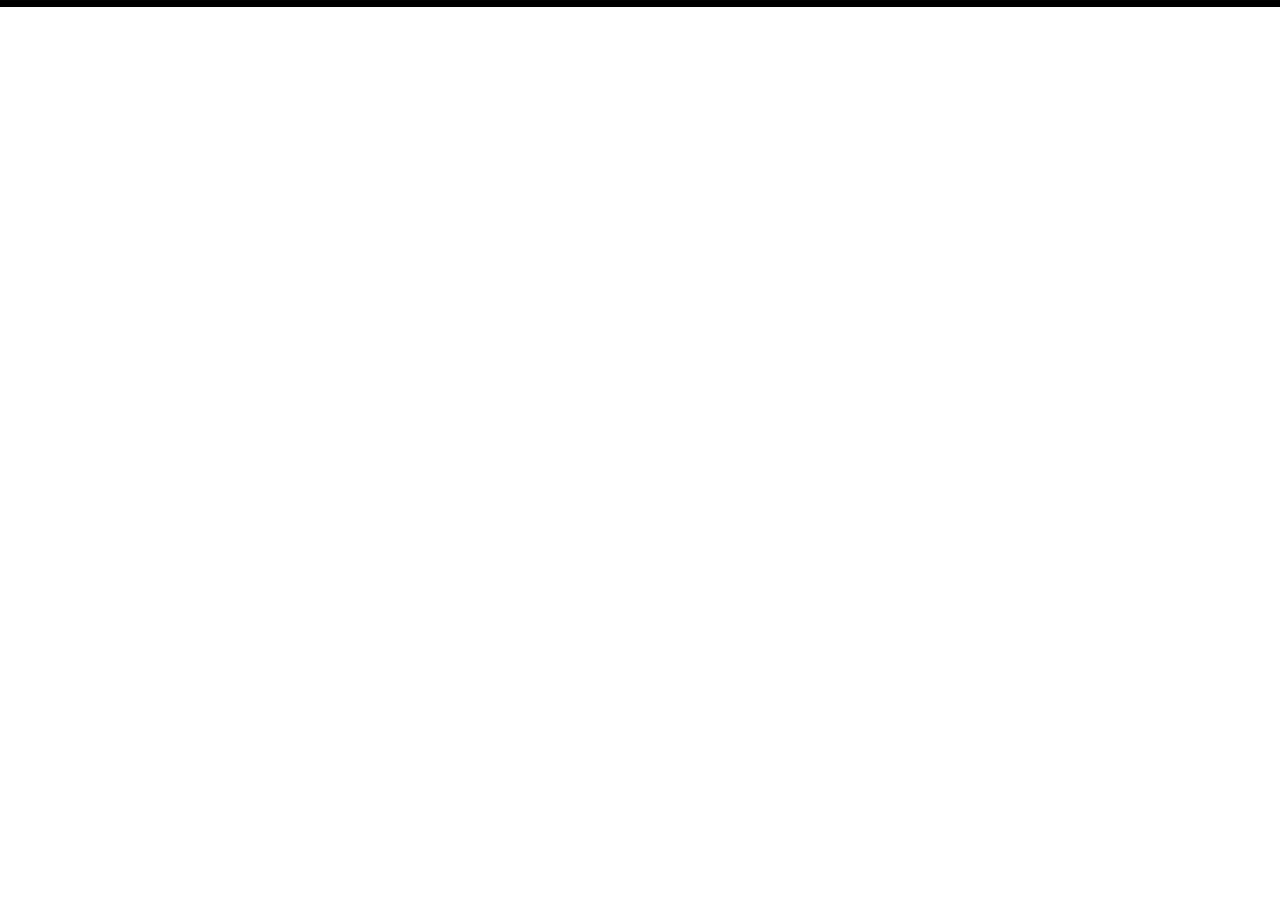
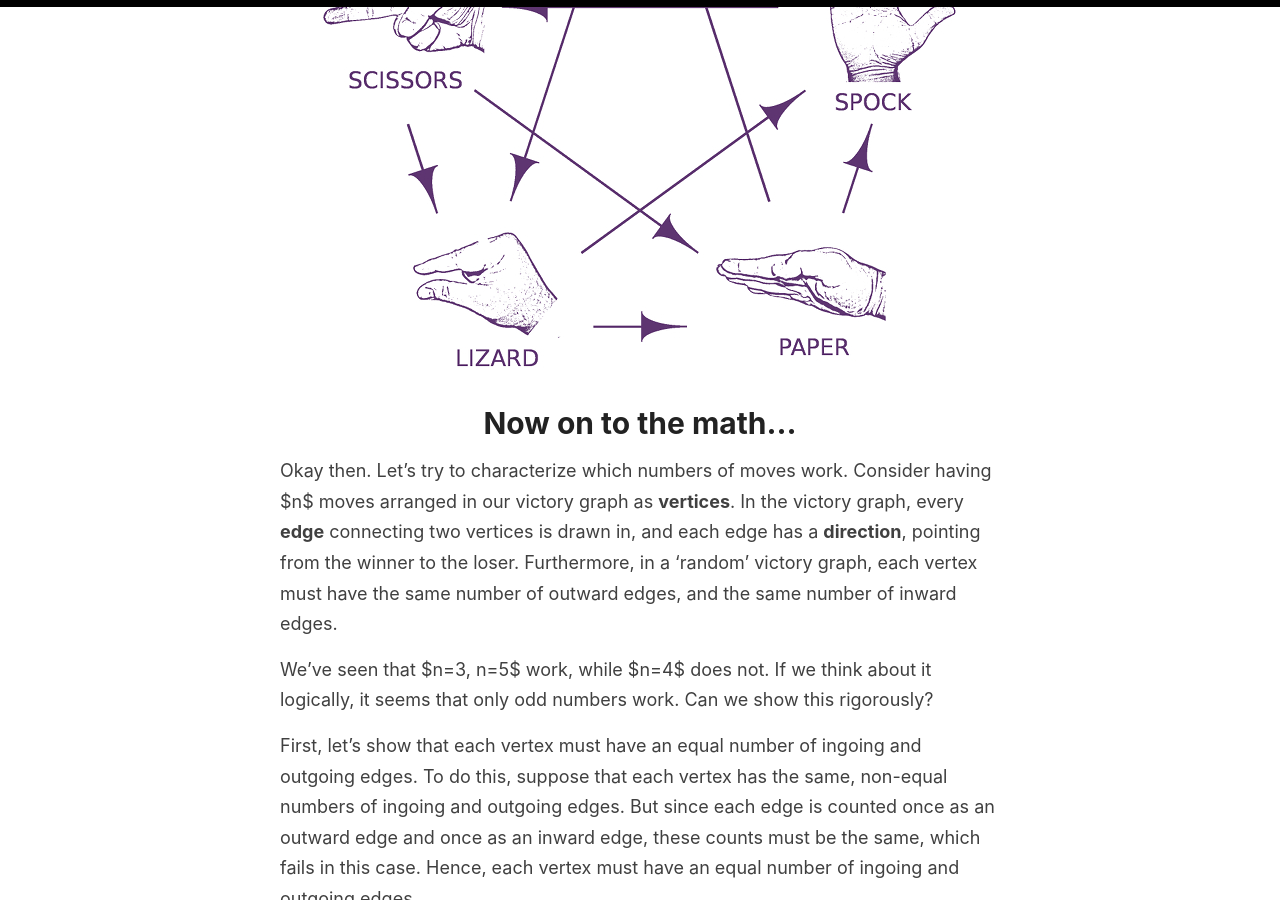
Before and after one commit to curious-droid/curious-droid.github.io, a Jekyll site: the page built from _posts/2023-05-04-rock-paper-scissors.md, in a window 1280 px wide and 900 px high, scrolled down 2630 px. Built offline with Jekyll 4.4.1, drawn with Linux system fonts in a browser that asks for light colours; comment, search, counter and statistics services are not loaded; some of the changed text lies outside the part shown.

Commit message:
removed latex

```diff
--- a/_posts/2023-05-04-rock-paper-scissors.md
+++ b/_posts/2023-05-04-rock-paper-scissors.md
@@ -6,10 +6,12 @@
 
 We've talked about Rock Paper Scissors before. But let's explore some extensions of the classic game.
 
+<!--
 <script>window.texme = { style: 'none' }</script>
 <script src="https://cdn.jsdelivr.net/npm/texme@1.2.2"></script>
 
 <textarea>
+-->
 
 # Rock Paper Scissors
 
@@ -58,4 +60,5 @@
 # Afterword
 
 Thanks for reading :P this article was pretty long, but I hope you found the exposition somewhat clear/intuitive. I thought of this interesting problem as I was taking my APCS test and couldn't resist writing it down in a post!
-</textarea>
+
+<!--</textarea>-->
```
